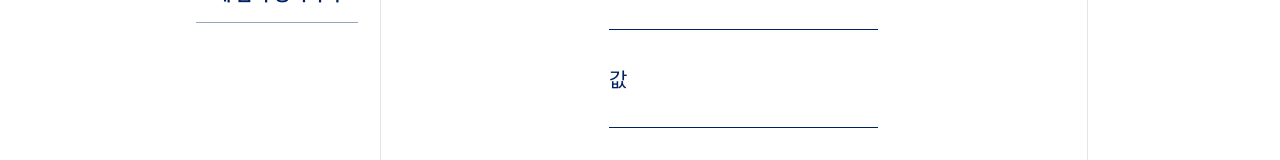
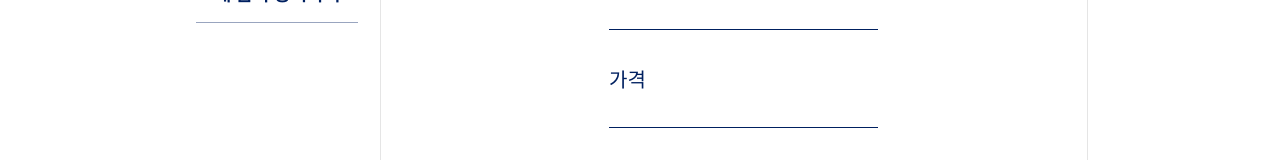
Before and after one commit to lets-get-a-job/digicu-pos, a React (Create React App) app: page /product/registproduct in a window 1280 px wide. Shown: the part 289-449 px from the top of the page. Built offline with nearby package versions, Linux system fonts and the light colour scheme.

Commit message:
fix: 값 -> 가격 수정

```diff
--- a/src/pages/ProductPage/Panel/RegistProduct.jsx
+++ b/src/pages/ProductPage/Panel/RegistProduct.jsx
@@ -12,7 +12,7 @@ const Panel = () => (
   <FormContainer>
     <Form style={{ width: '100%', alignItems: 'center' }}>
       <InputBox label="음식 이름" type="text" width="250px" />
-      <InputBox label="값" type="number" width="250px" />
+      <InputBox label="가격" type="number" width="250px" />
       <Button style={{ marginTop: '50px' }}>등록하기</Button>
     </Form>
   </FormContainer>
```
